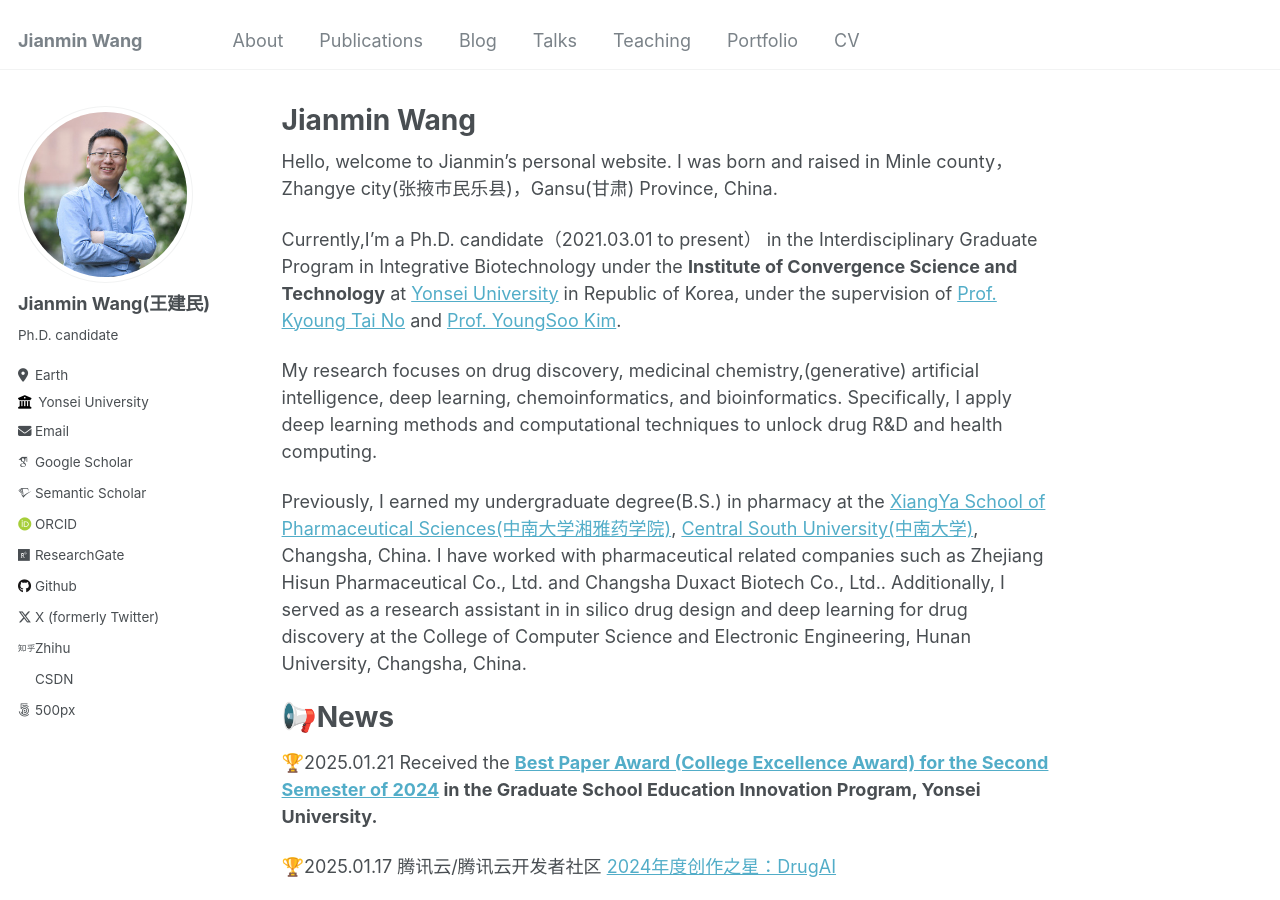
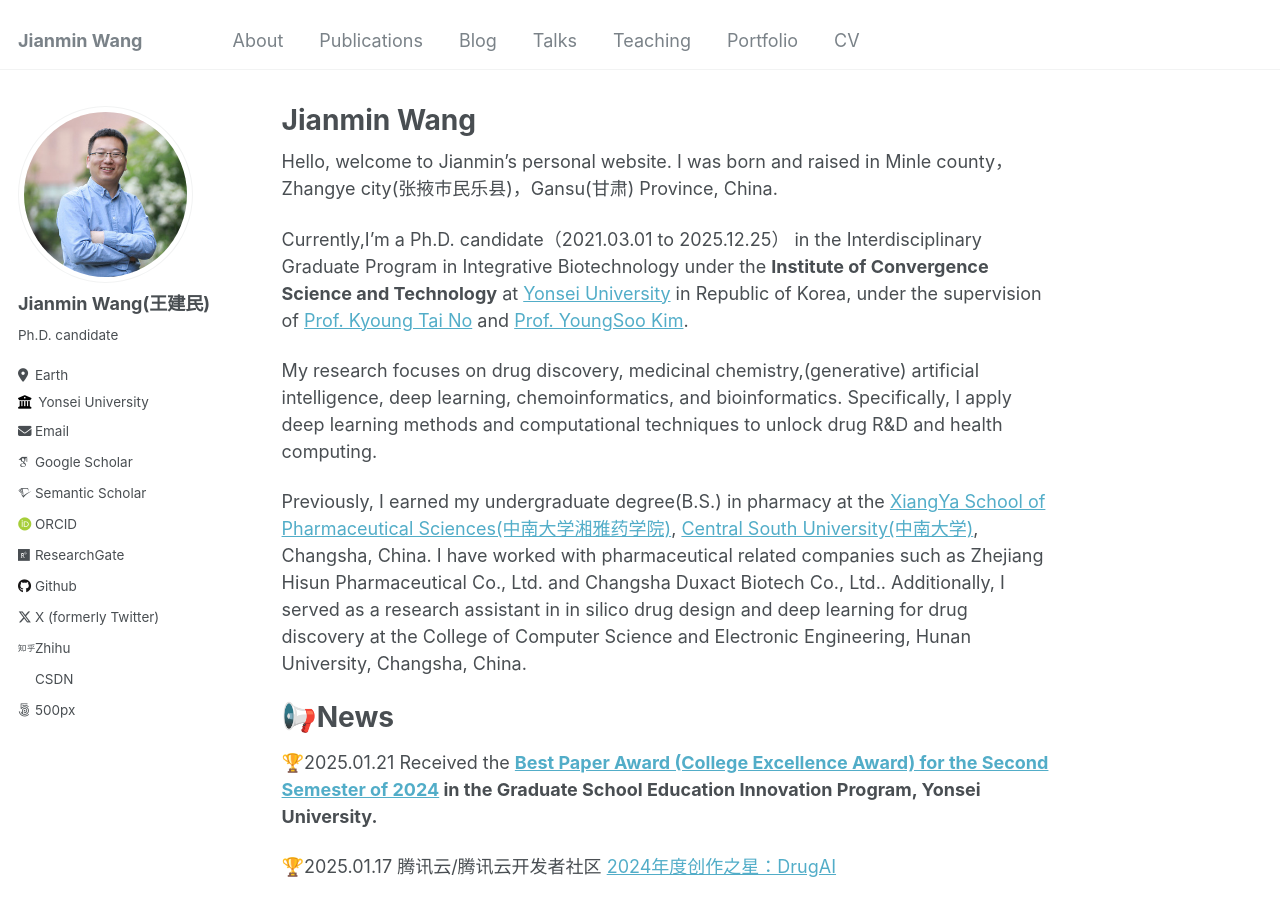
Before and after one commit to Jianmin2drugai/Jianmin2drugai.github.io, a Jekyll site: the page built from _pages/about.md, in a window 1280 px wide and 900 px high. Built offline with Jekyll 4.4.1, drawn with Linux system fonts in a browser that asks for light colours; some web fonts are replaced.

Commit message:
Update about.md

```diff
--- a/_pages/about.md
+++ b/_pages/about.md
@@ -9,7 +9,7 @@ redirect_from:
 
 Hello, welcome to Jianmin's personal website. I was born and raised in Minle county，Zhangye city(张掖市民乐县)，Gansu(甘肃) Province, China.
 
-Currently,I'm a Ph.D. candidate（2021.03.01 to present） in the Interdisciplinary Graduate Program in Integrative Biotechnology  under the **Institute of Convergence Science and Technology** at <a href="https://www.yonsei.ac.kr/en_sc/">Yonsei University</a> in Republic of Korea, under the supervision of <a href="https://www.csblab.or.kr/">Prof. Kyoung Tai No</a> and <a href="https://chembio.yonsei.ac.kr/">Prof. YoungSoo Kim</a>.
+Currently,I'm a Ph.D. candidate（2021.03.01 to 2025.12.25） in the Interdisciplinary Graduate Program in Integrative Biotechnology  under the **Institute of Convergence Science and Technology** at <a href="https://www.yonsei.ac.kr/en_sc/">Yonsei University</a> in Republic of Korea, under the supervision of <a href="https://www.csblab.or.kr/">Prof. Kyoung Tai No</a> and <a href="https://chembio.yonsei.ac.kr/">Prof. YoungSoo Kim</a>.
 
 My research focuses on drug discovery, medicinal chemistry,(generative) artificial intelligence, deep learning, chemoinformatics, and bioinformatics. Specifically, I apply deep learning methods and computational techniques to unlock drug R&D and health computing.
 
```
